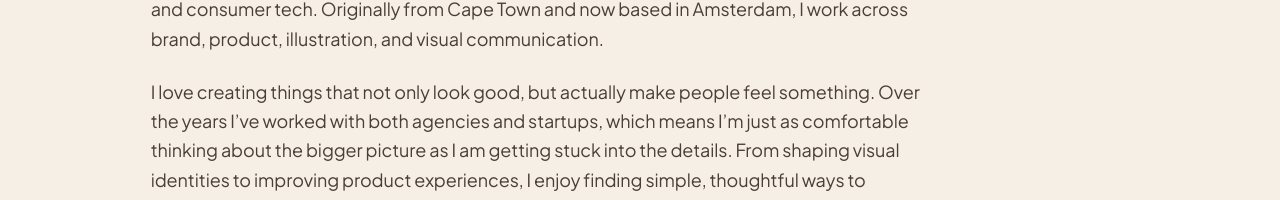
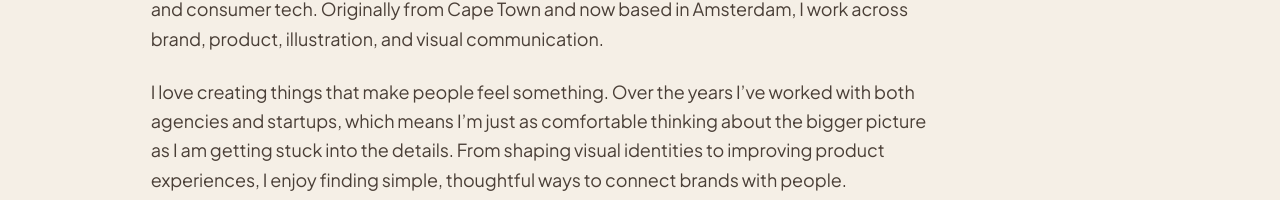
Before and after one commit to samanthaahhee/sams-portfolio, a Next.js app: page / in a window 1280 px wide. Shown: the part 748-948 px from the top of the page. Built offline with nearby package versions, Linux system fonts and the light colour scheme; a web font is replaced by a local one.

Commit message:
Tighten second paragraph of homepage intro

```diff
--- a/src/app/page.tsx
+++ b/src/app/page.tsx
@@ -68,14 +68,13 @@ export default async function Home() {
                 and visual communication.
               </p>
               <p className="text-base md:text-lg leading-relaxed">
-                I love creating things that not only look good, but
-                actually make people feel something. Over the years
-                I’ve worked with both agencies and startups, which means
-                I’m just as comfortable thinking about the bigger picture
-                as I am getting stuck into the details. From shaping
-                visual identities to improving product experiences, I
-                enjoy finding simple, thoughtful ways to connect brands
-                with people.
+                I love creating things that make people feel something.
+                Over the years I’ve worked with both agencies and
+                startups, which means I’m just as comfortable thinking
+                about the bigger picture as I am getting stuck into the
+                details. From shaping visual identities to improving
+                product experiences, I enjoy finding simple, thoughtful
+                ways to connect brands with people.
               </p>
               <p className="text-base md:text-lg leading-relaxed">
                 I’m naturally curious, hands on, and probably happiest
```
